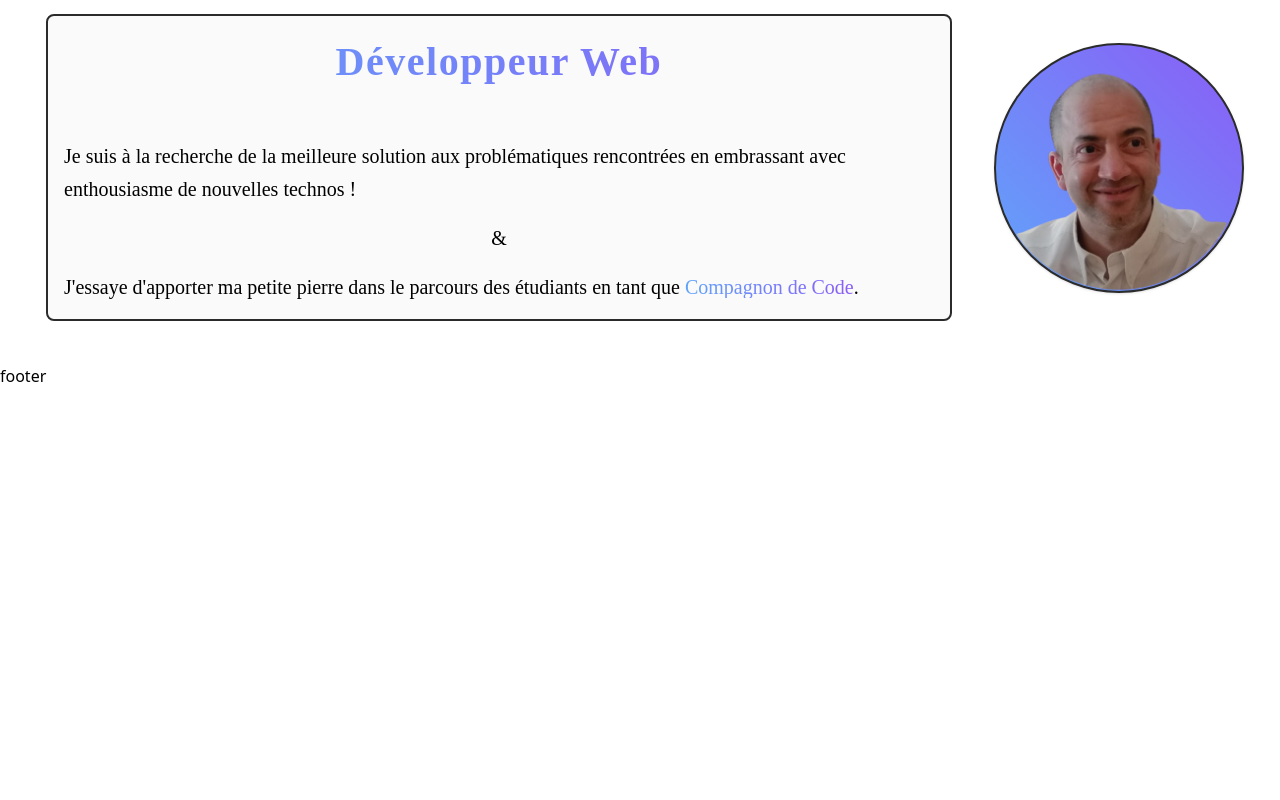
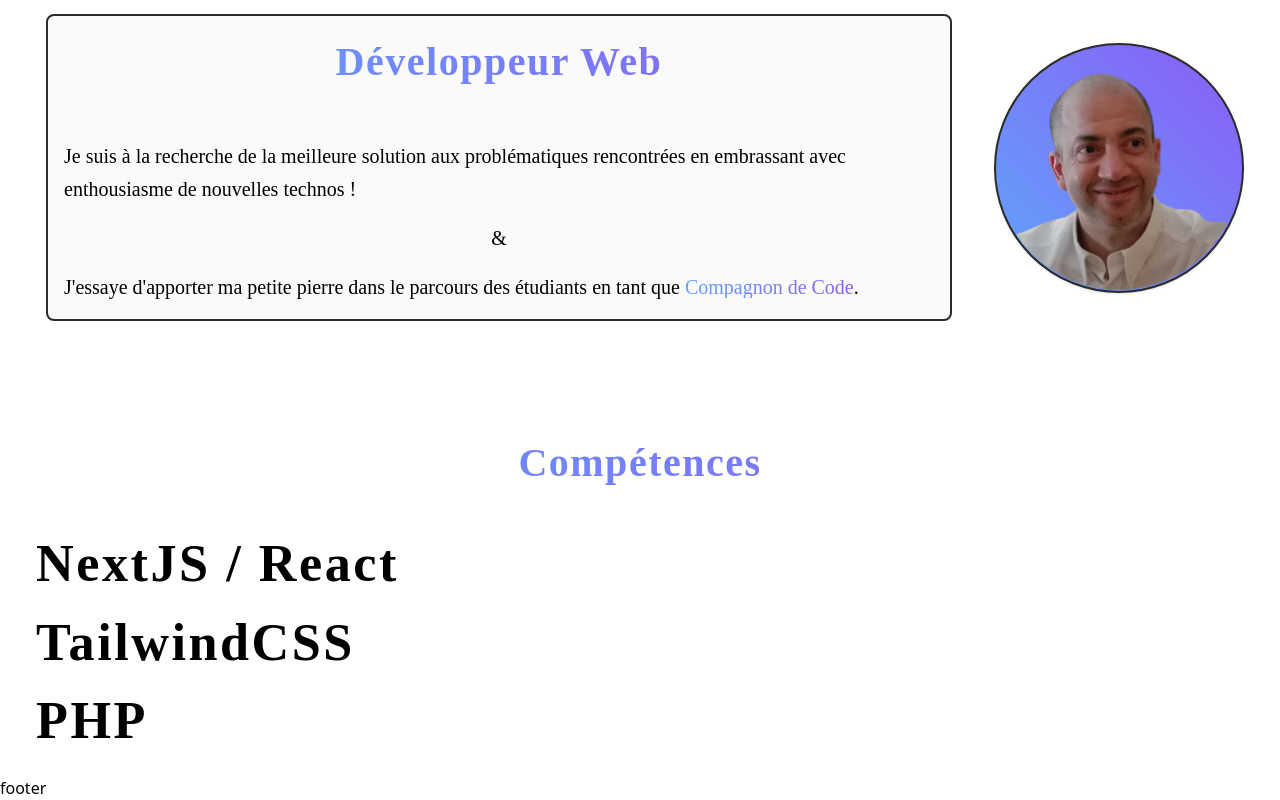
Before and after one commit to ChristopheC-83/c_de_c_front, a Next.js app: page / in a window 1280 px wide. Shown: the part 412-1212 px from the top of the page. Before the commit the page ends 800 px from the top, so only its background shows below. Built offline with nearby package versions, Linux system fonts and the light colour scheme; a web font is replaced by a local one.

Commit message:
début MEP carte skills

```diff
--- a/app/loading.tsx
+++ b/app/loading.tsx
@@ -2,7 +2,7 @@ import { TfiReload } from "react-icons/tfi";
 
 export default function Loader() {
   return (
-    <div className="w-full min-h-screen p-16 bg-neutral-800">
+    <div className="w-full min-h-screen p-16">
       <TfiReload className="mx-auto font-bold text-blue-500 text-7xl animate-spin scale-[-1]" />
     </div>
   );
--- a/app/page.tsx
+++ b/app/page.tsx
@@ -1,6 +1,7 @@
 
 import Spacing from "@/components/Spacing";
-import Hero from "@/components/hero/Hero";
+import Hero from "@/components/homeComponents/hero/Hero";
+import Skills from "@/components/homeComponents/skills/Skills";
 import Title from "@/components/title/Title";
 
 
@@ -11,6 +12,8 @@ export default function Home() {
       <Title subtitle="Christophe Chiappetta"/>
       <Spacing />
       <Hero/>
+      <Spacing />
+      <Skills/>
 
       </main>
   );
--- a/components/hero/Hero.tsx
+++ b/components/homeComponents/hero/Hero.tsx
@@ -1,6 +1,6 @@
 /* eslint-disable react/no-unescaped-entities */
+import AvatarPerso from "@/components/Avatar/AvatarPerso";
 import Image from "next/image";
-import AvatarPerso from "../Avatar/AvatarPerso";
 
 
 export default function Hero() {
--- /dev/null
+++ b/components/homeComponents/skills/Skills.tsx
@@ -0,0 +1,14 @@
+import { skillsList } from "@/datas/skillsList";
+import SkillCard from "./components/SkillCard";
+
+export default function Skills() {
+  return (
+    <div className="container">
+      <h2 className="text-center clip my-8">Compétences</h2>
+
+      {skillsList.map((skill) => (
+        <SkillCard key={skill.id} skill={skill} />
+      ))}
+    </div>
+  );
+}
--- /dev/null
+++ b/components/homeComponents/skills/components/SkillCard.tsx
@@ -0,0 +1,14 @@
+import { SkillsListType } from "@/helpers/customTypes";
+
+type SkillCardProps = {
+  skill: SkillsListType;
+};
+
+export default function SkillCard({skill}: SkillCardProps) {
+
+  return (
+    <div>
+      <h1>{skill.label}</h1>
+    </div>
+  );
+}
--- /dev/null
+++ b/datas/skillsList.tsx
@@ -0,0 +1,26 @@
+import { SkillsListType } from "@/helpers/customTypes";
+import { FaReact } from "react-icons/fa6";
+import { SiTailwindcss } from "react-icons/si";
+import { FaPhp } from "react-icons/fa6";
+
+
+export const skillsList: SkillsListType[] = [
+  {
+    id: 1,
+    icon: <FaReact/>,
+    label: "NextJS / React",
+    text: "Pour des sites évolutifs, modulables et réactifs. Next apporte en plus une optimisation de votre classement dans les moteurs de recherche.",
+  },
+  {
+    id: 2,
+    icon: <SiTailwindcss/>,
+    label: "TailwindCSS",
+    text: "Avec ses nombreux outils associés, permet de créer des interfaces modernes et personnalisées.",
+  },
+  {
+    id: 3,
+    icon: <FaPhp/>,
+    label: "PHP",
+    text: "Vieux, certes, mais toujours d'actualité pour des sites dynamiques et sécurisés.",
+  },
+];
```
Also changed, not shown: helpers/customTypes.ts (+7 -0 lines), components/homeComponents/hero/components/HeroText.tsx (renamed from components/hero/components/HeroText.tsx).
